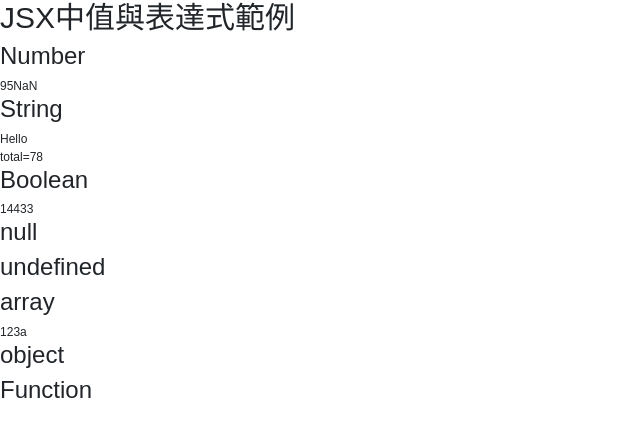
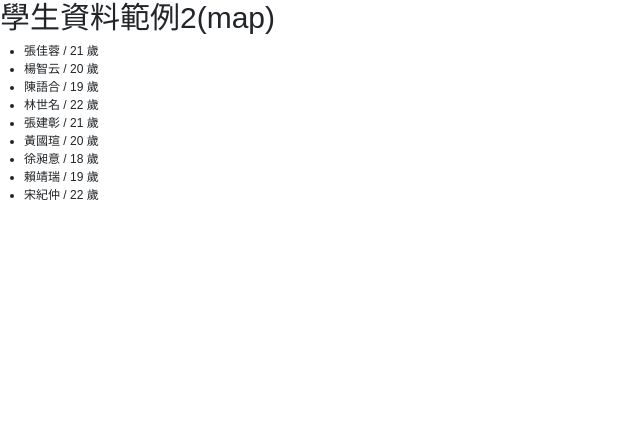
Before and after one commit to Jin22221/react-0108, a React (Create React App) app: page / in a window 1280 px wide. Shown: the top 436 px of the page, without its empty margins (0-640 px from the left). Built offline with nearby package versions, Linux system fonts and the light colour scheme.

Commit message:
partial import

```diff
--- a/src/0109/4.2.map/students.js
+++ b/src/0109/4-2.map/Student.js
@@ -1,14 +1,4 @@
-const data = [
-  { id: 107001, name: '張佳蓉', age: 21 },
-  { id: 107002, name: '楊智云', age: 20 },
-  { id: 107003, name: '陳語合', age: 19 },
-  { id: 107004, name: '林世名', age: 22 },
-  { id: 107005, name: '張建彰', age: 21 },
-  { id: 107006, name: '黃國瑄', age: 20 },
-  { id: 107007, name: '徐昶意', age: 18 },
-  { id: 107008, name: '賴靖瑞', age: 19 },
-  { id: 107009, name: '宋紀仲', age: 22 },
-]
+import { data } from './data/students'
 
 function Student() {
   return (
--- /dev/null
+++ b/src/0109/4-2.map/data/students.js
@@ -0,0 +1,11 @@
+export const data = [
+  { id: 107001, name: '張佳蓉', age: 21 },
+  { id: 107002, name: '楊智云', age: 20 },
+  { id: 107003, name: '陳語合', age: 19 },
+  { id: 107004, name: '林世名', age: 22 },
+  { id: 107005, name: '張建彰', age: 21 },
+  { id: 107006, name: '黃國瑄', age: 20 },
+  { id: 107007, name: '徐昶意', age: 18 },
+  { id: 107008, name: '賴靖瑞', age: 19 },
+  { id: 107009, name: '宋紀仲', age: 22 },
+]
--- a/src/App.js
+++ b/src/App.js
@@ -4,7 +4,9 @@
 
 //引入頁面元件
 // import Home from './pages/Home'
-import JSXValue2 from './0109/3.jsx/JSXValue2'
+// import JSXValue2 from './0109/3.jsx/JSXValue2'
+// import Student from './0109/4-1.map/student'
+import Student from './0109/4-2.map/Student'
 // import About from './pages/About'
 // import Products from './pages/Products'
 // import User from './pages/User'
@@ -12,7 +14,7 @@ import JSXValue2 from './0109/3.jsx/JSXValue2'
 
 function App() {
   return (
-    <JSXValue2 />
+    <Student />
     // <BrowserRouter>
     //   <Routes>
     //     <Route path="/" element={<MainLayout />}>
```
Also changed, not shown: src/0109/1.計數器/1-counter.js (renamed from src/0109/1-counter.js), src/0109/4-1.map/student.js (renamed from src/0109/4.map/student.js), src/0109/4-2.map/data/students.json (renamed from src/0109/4.2.map/students.json).
